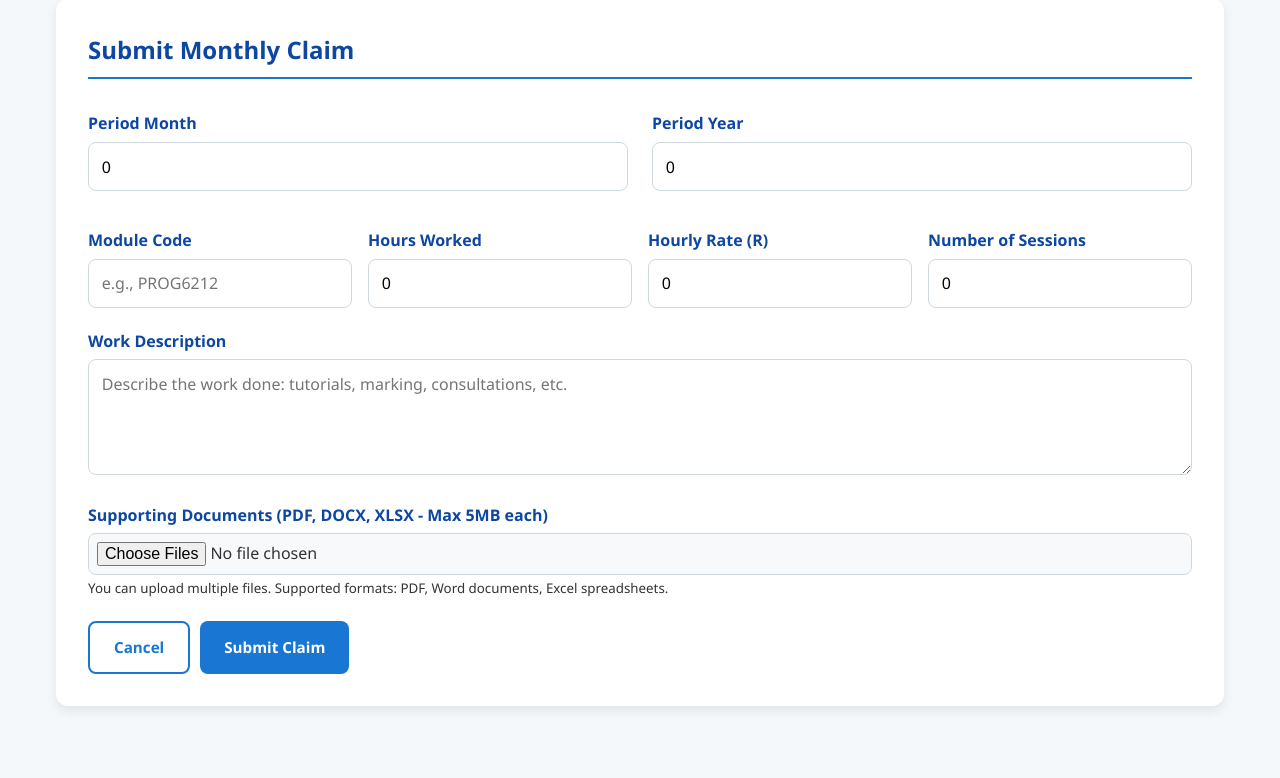
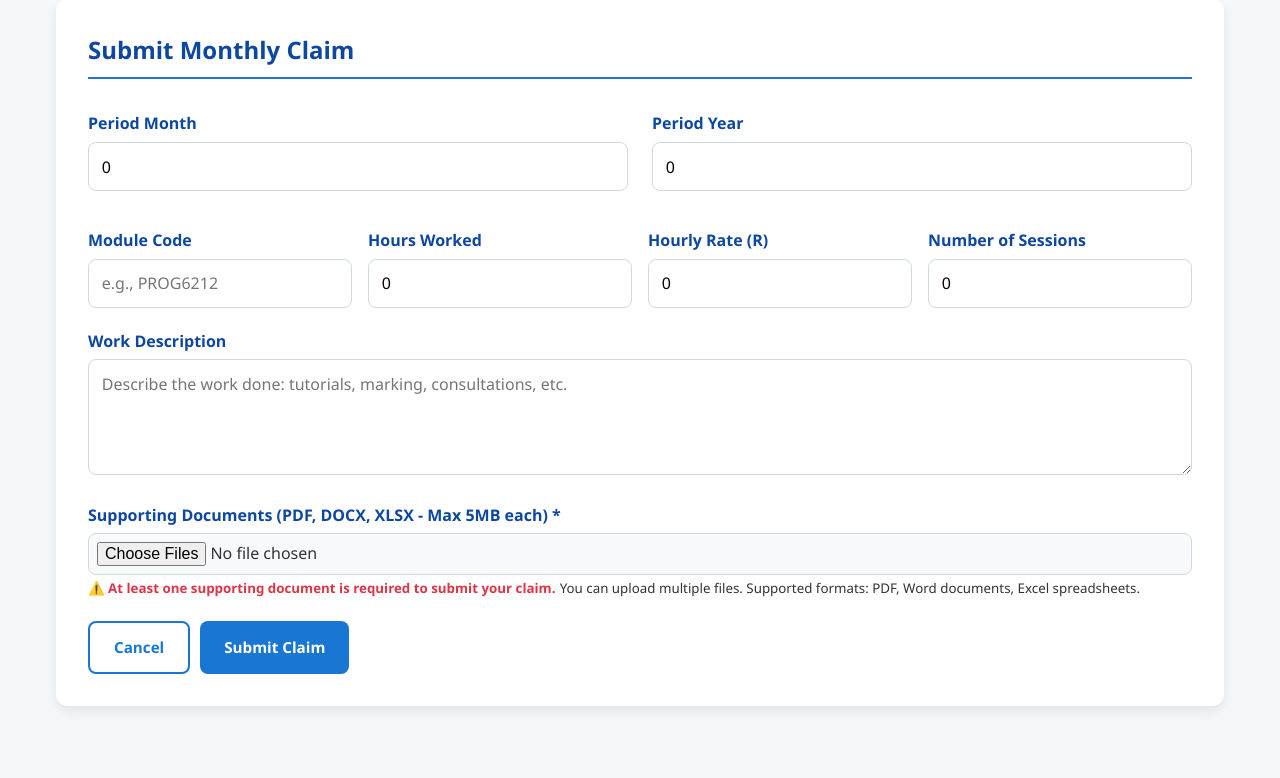
Before and after one commit to Vvukeya/POE---PART-2---Contract-Monthly-Claims-System, an ASP.NET Core app: template Views/Home/LecturerSubmitClaim.cshtml in a window 1280 px wide. Shown: the part 184-962 px from the top of the page. Run offline with ASP.NET Core 8, Linux system fonts and the light colour scheme; the template is opened without the code that fills it, so the values that code supplies are empty.

Commit message:
Enhanced the file upload section in LecturerSubmitClaim.cshtml. Updated label to indicate documents are required for submission. Added clarification that documents are mandatory for claim processing. Improved user interface to emphasize document importance.

```diff
--- a/Views/Home/LecturerSubmitClaim.cshtml
+++ b/Views/Home/LecturerSubmitClaim.cshtml
@@ -31,6 +31,17 @@
             {
                 <div style="background: #d4edda; color: #155724; padding: 10px; border-radius: 5px; margin-bottom: 15px;">
                     @TempData["Success"]
+                </div>
+            }
+
+            <!-- Display validation errors -->
+            @if (!ViewData.ModelState.IsValid)
+            {
+                <div style="background: #f8d7da; color: #721c24; padding: 10px; border-radius: 5px; margin-bottom: 15px;">
+                    @foreach (var error in ViewData.ModelState.Values.SelectMany(v => v.Errors))
+                    {
+                        <div>@error.ErrorMessage</div>
+                    }
                 </div>
             }
 
@@ -79,8 +90,9 @@
 
                 <!-- Upload Documents -->
                 <div style="margin-top:20px">
-                    <label>Supporting Documents (PDF, DOCX, XLSX - Max 5MB each)</label>
-                    <input type="file" name="files" multiple accept=".pdf,.docx,.xlsx">
+                    <label>Supporting Documents (PDF, DOCX, XLSX - Max 5MB each) *</label>
+                    <input type="file" name="files" multiple accept=".pdf,.docx,.xlsx" required>
+                    <small style="color: #dc3545; font-weight: bold;">⚠️ At least one supporting document is required to submit your claim.</small>
                     <small>You can upload multiple files. Supported formats: PDF, Word documents, Excel spreadsheets.</small>
                 </div>
 
```
